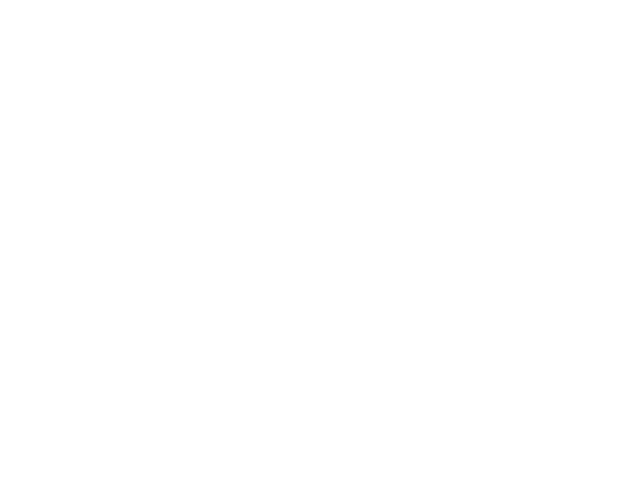
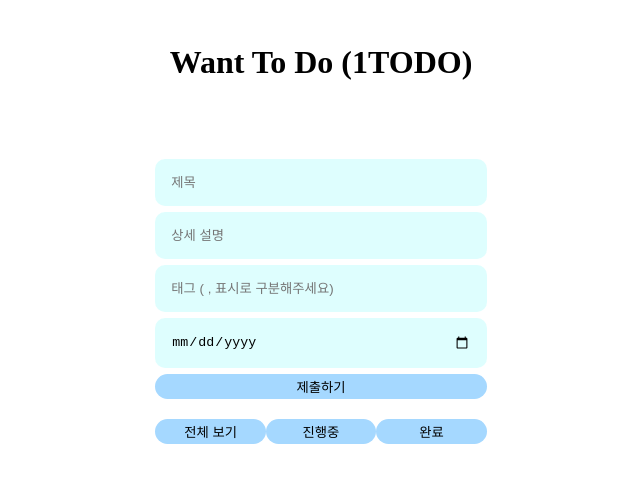
Before and after one commit to wonjin-dev/to-do-list, a React (Create React App) app: page / in a window 1280 px wide. Shown: the top 482 px of the page, without its empty margins (319-959 px from the left). Built offline with nearby package versions, Linux system fonts and the light colour scheme.

Commit message:
feat: Deploy using Gh-pages

```diff
--- a/src/App.tsx
+++ b/src/App.tsx
@@ -1,8 +1,9 @@
+import ToDoListPage from "./components/pages/ToDoListPage";
+
 const App = () => {
   return (
-    <>
-    </>
-  )
+    <ToDoListPage />
+  );
 }
 
 export default App;
```
Also changed, not shown: package.json (+7 -3 lines).
